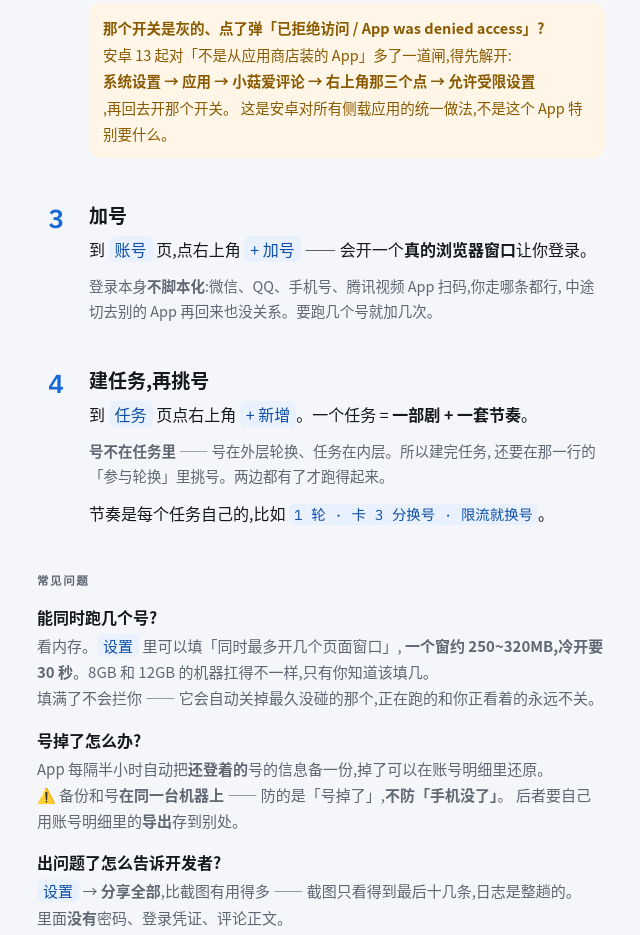
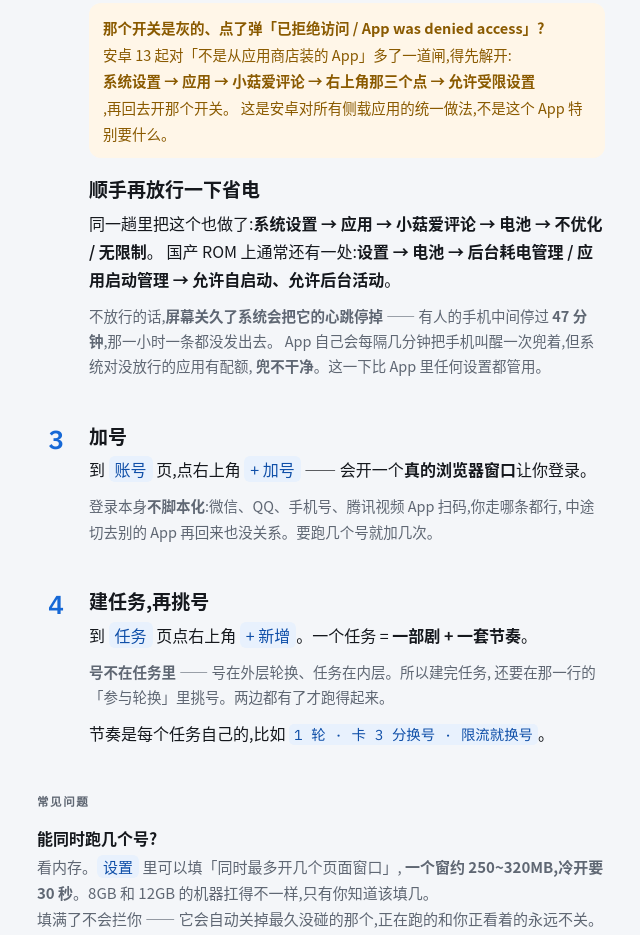
Before and after one commit to xiaogubiaobai/qq-comment, a plain HTML site: page index.html in a window 1280 px wide. Shown: the part 1393-2328 px from the top of the page, without its empty margins (319-959 px from the left). Drawn offline with Linux system fonts and the light colour scheme.

Commit message:
更新安装页

```diff
--- a/index.html
+++ b/index.html
@@ -187,6 +187,14 @@ footer{margin-top:34px; padding-top:16px; border-top:1px solid var(--hair);
         <b>系统设置 → 应用 → 小菇爱评论 → 右上角那三个点 → 允许受限设置</b>,再回去开那个开关。
         这是安卓对所有侧载应用的统一做法,不是这个 App 特别要什么。
       </div>
+      <h3 style="margin-top:18px">顺手再放行一下省电</h3>
+      <p>同一趟里把这个也做了:<b>系统设置 → 应用 → 小菇爱评论 → 电池 → 不优化 / 无限制</b>。
+         国产 ROM 上通常还有一处:<b>设置 → 电池 → 后台耗电管理 / 应用启动管理 →
+         允许自启动、允许后台活动</b>。</p>
+      <p class="why">不放行的话,<b>屏幕关久了系统会把它的心跳停掉</b> ——
+         有人的手机中间停过 <b>47 分钟</b>,那一小时一条都没发出去。
+         App 自己会每隔几分钟把手机叫醒一次兜着,但系统对没放行的应用有配额,
+         <b>兜不干净</b>。这一下比 App 里任何设置都管用。</p>
     </div>
   </div>
 
@@ -262,7 +270,7 @@ footer{margin-top:34px; padding-top:16px; border-top:1px solid var(--hair);
   </p>
 
   <div class="sum">
-    <div><span>beta 版本</span><b>1.12-beta</b></div>
+    <div><span>beta 版本</span><b>1.14-beta</b></div>
   </div>
 
   <!-- ⚠️⚠️ 上面那个版本号由 `打包.py --通道 beta` 的 同步beta版本() 回填,别手改。
```
